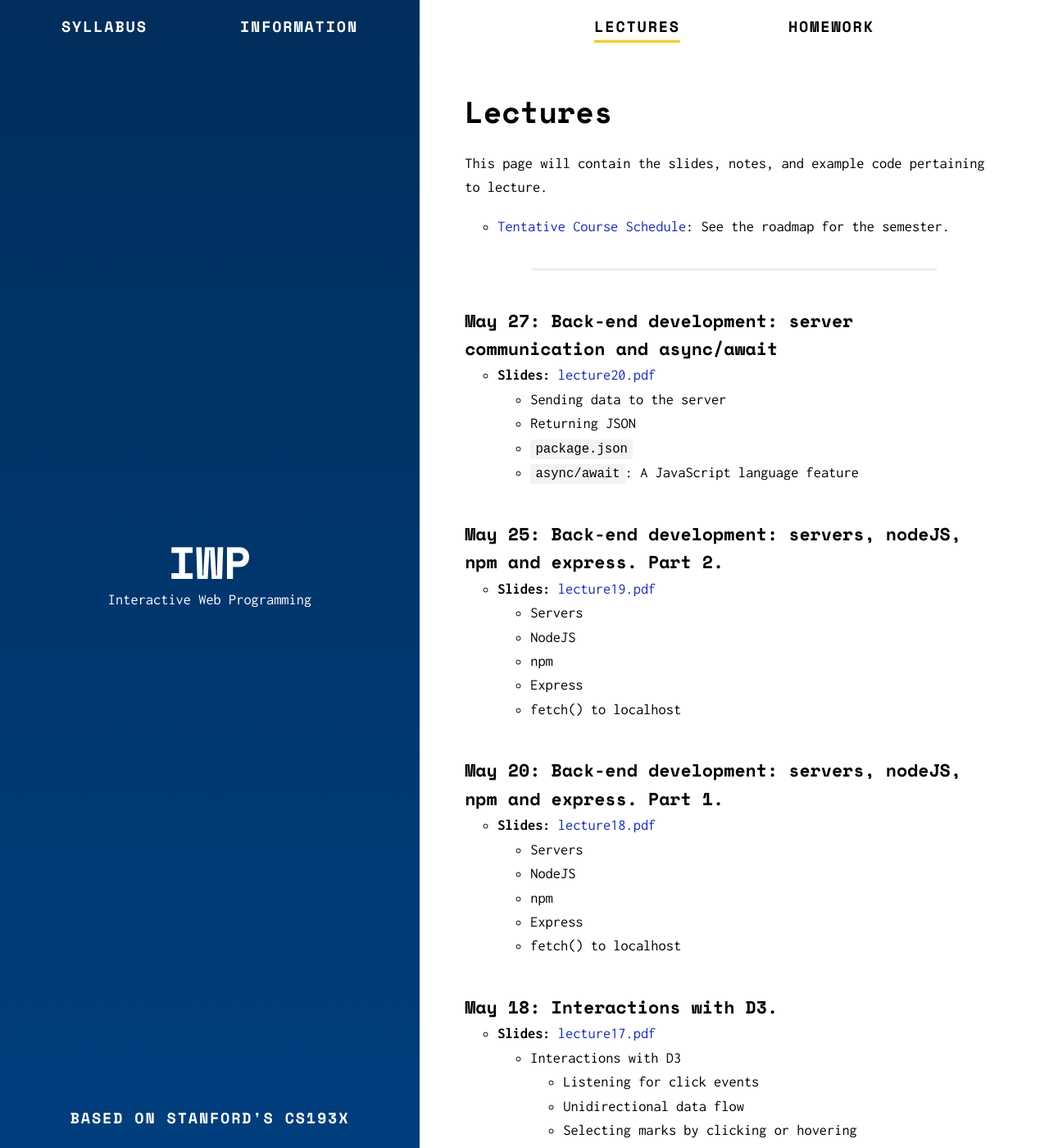
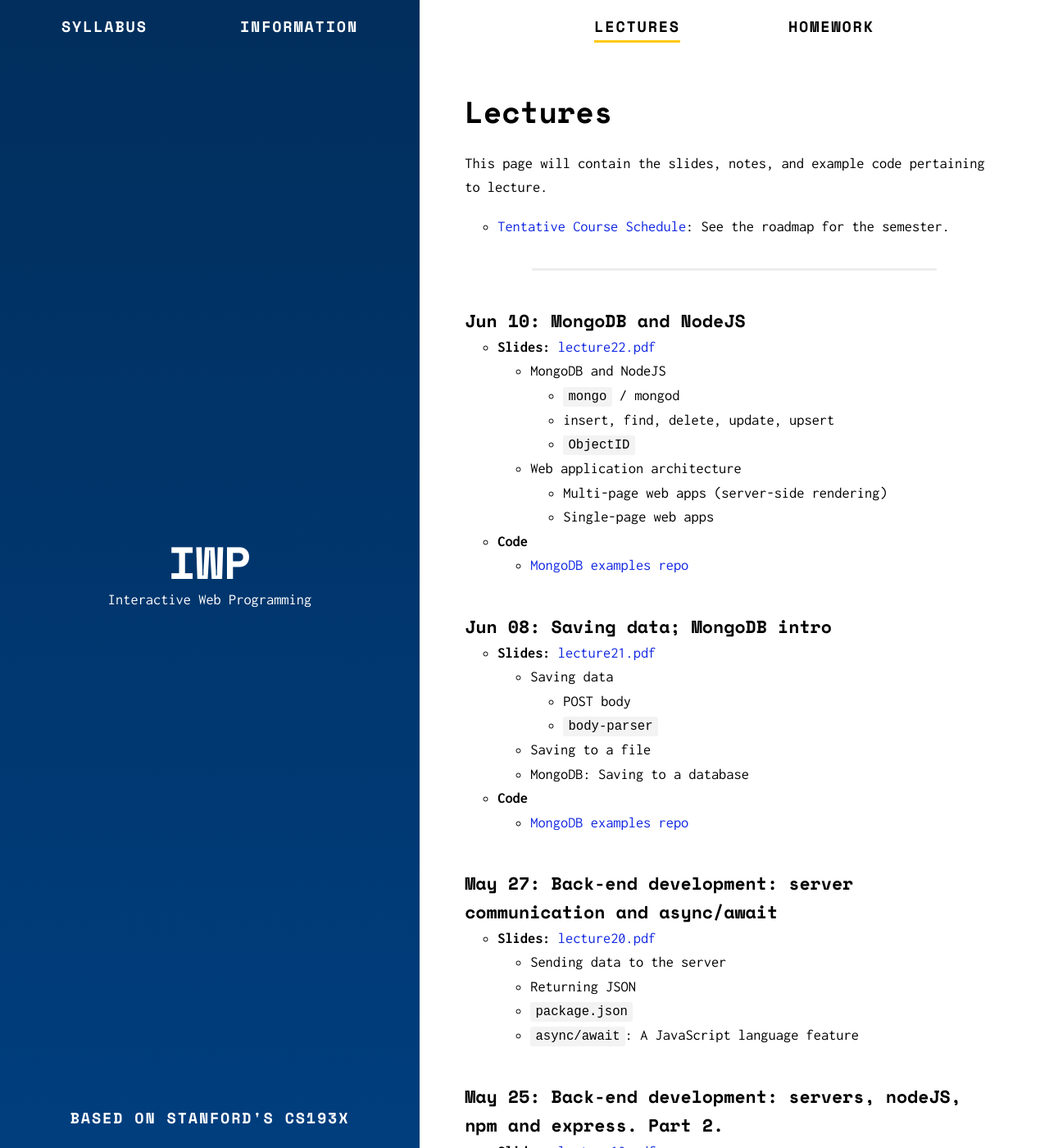
Before and after one commit to murilocamargos/iwp, a Jekyll site: the page built from lectures.md, in a window 1280 px wide and 1400 px high. Shown: the whole window at 82% size. Built offline with Jekyll 4.4.1, drawn with Linux system fonts in a browser that asks for light colours.

Commit message:
Adiciona aulas 21 e 22

```diff
--- a/lectures.md
+++ b/lectures.md
@@ -10,6 +10,31 @@ This page will contain the slides, notes, and example code pertaining to lecture
 * [Tentative Course Schedule]({{ site.baseurl }}/syllabus): See the roadmap for the semester.
 
 ---
+
+### Jun 10: MongoDB and NodeJS
+- **Slides:** [lecture22.pdf]({{ site.baseurl }}/lectures/lecture22.pdf)
+  - MongoDB and NodeJS
+    - `mongo` / mongod
+    - insert, find, delete, update, upsert
+    - `ObjectID`
+  - Web application architecture
+    - Multi-page web apps (server-side rendering)
+    - Single-page web apps
+- **Code**
+  - [MongoDB examples repo](https://github.com/yayinternet/mongodb-examples)
+
+
+### Jun 08: Saving data; MongoDB intro
+- **Slides:** [lecture21.pdf]({{ site.baseurl }}/lectures/lecture21.pdf)
+  - Saving data
+    - POST body
+    - `body-parser`
+  - Saving to a file
+  - MongoDB: Saving to a database
+- **Code**
+  - [MongoDB examples repo](https://github.com/yayinternet/mongodb-examples)
+
+
 
 ### May 27: Back-end development: server communication and async/await
 - **Slides:** [lecture20.pdf]({{ site.baseurl }}/lectures/lecture20.pdf)
```
Also changed, not shown: 2 other files.
